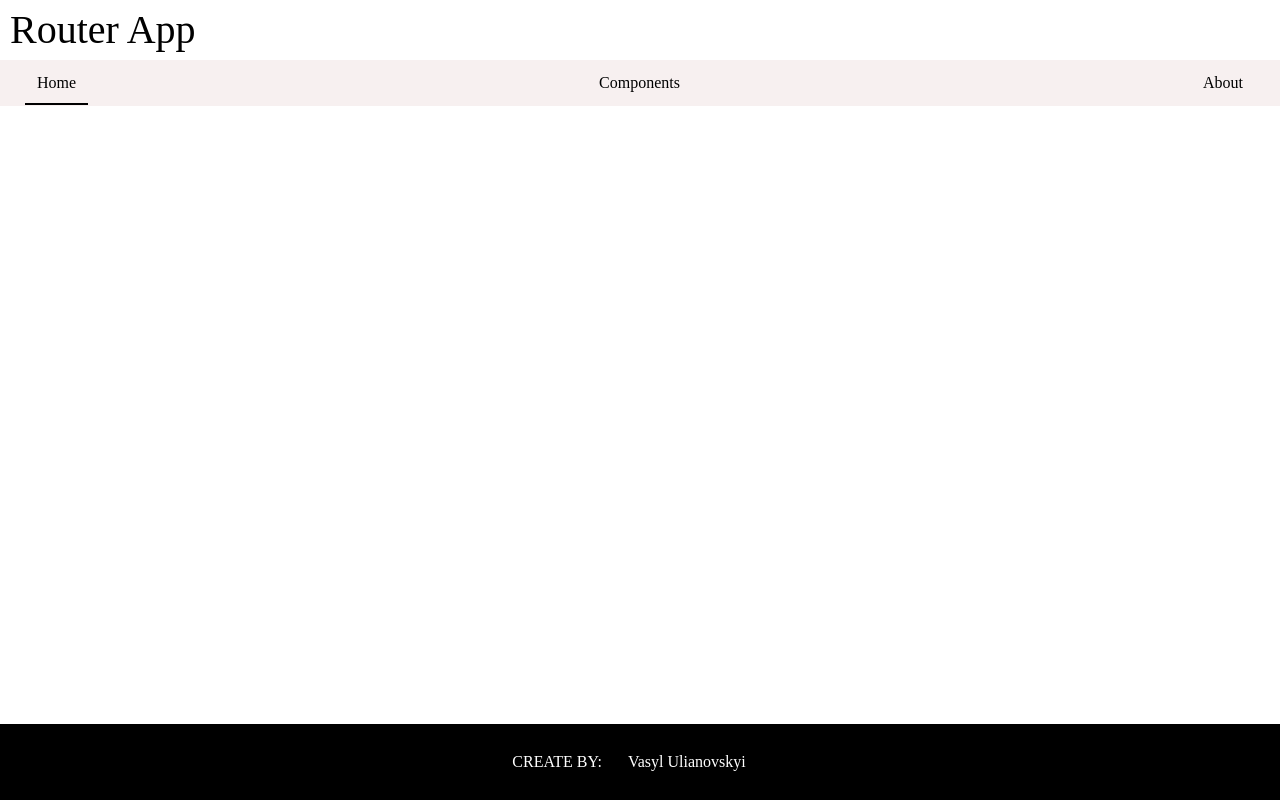
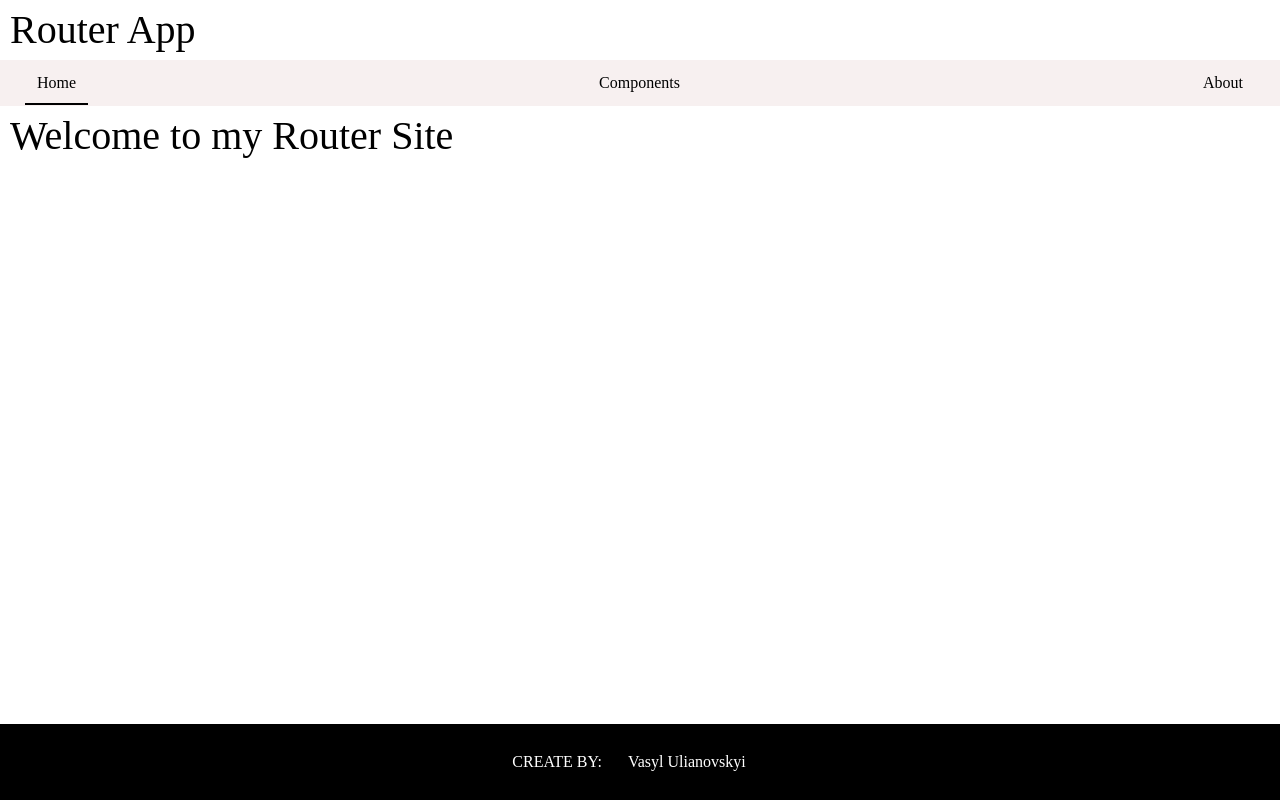
Before and after one commit to VasylUlianovskyi/React-Router-App, a React (Vite) app: page / in a window 1280 px wide. Built offline with nearby package versions, Linux system fonts and the light colour scheme.

Commit message:
Add greating

```diff
--- a/src/BasePage/BasePage.jsx
+++ b/src/BasePage/BasePage.jsx
@@ -1,17 +1,18 @@
-import { Outlet } from "react-router-dom";
-import Header from "../Header/Header";
-import Footer from "../Footer/Footer";
+import { Outlet } from 'react-router-dom'
+import Header from '../Header/Header'
+import Footer from '../Footer/Footer'
 
-function BasePage() {
+function BasePage () {
   return (
     <>
       <Header />
-      <div className="mainContent">
+      <div className='mainContent'>
         <Outlet />
+        <h1>Welcome to my Router Site</h1>
       </div>
       <Footer />
     </>
-  );
+  )
 }
 
-export default BasePage;
+export default BasePage
```
